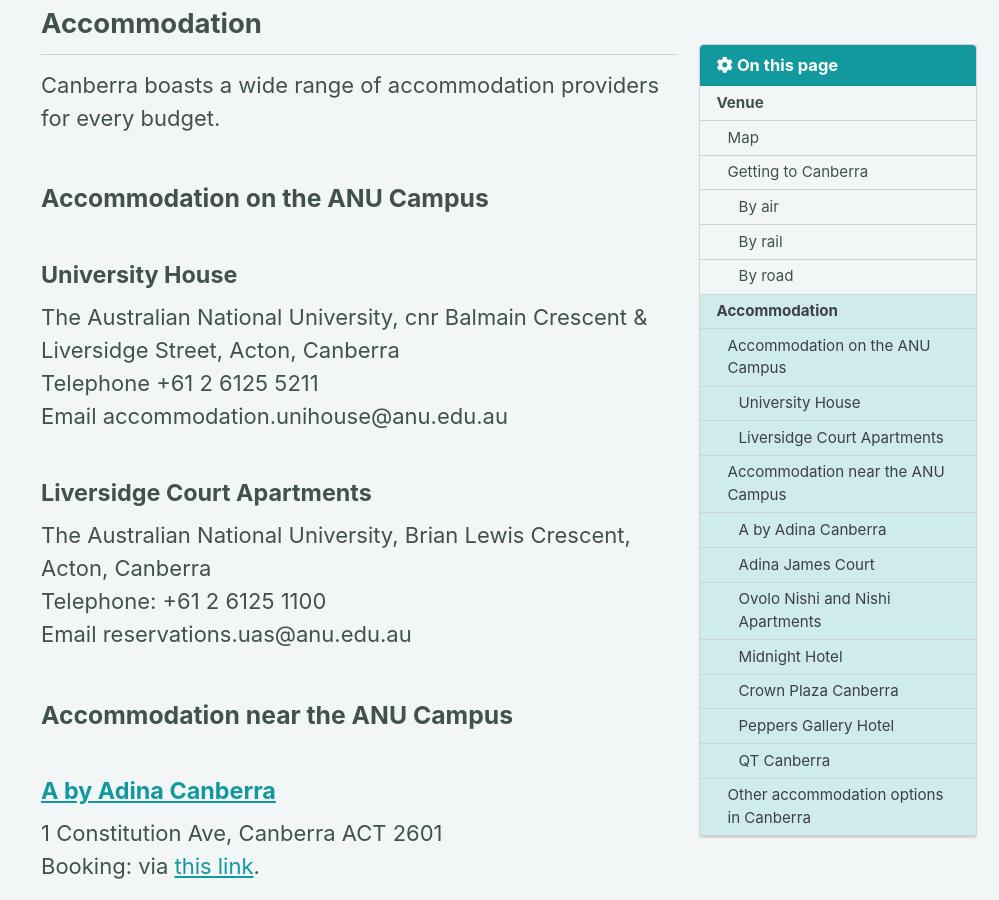
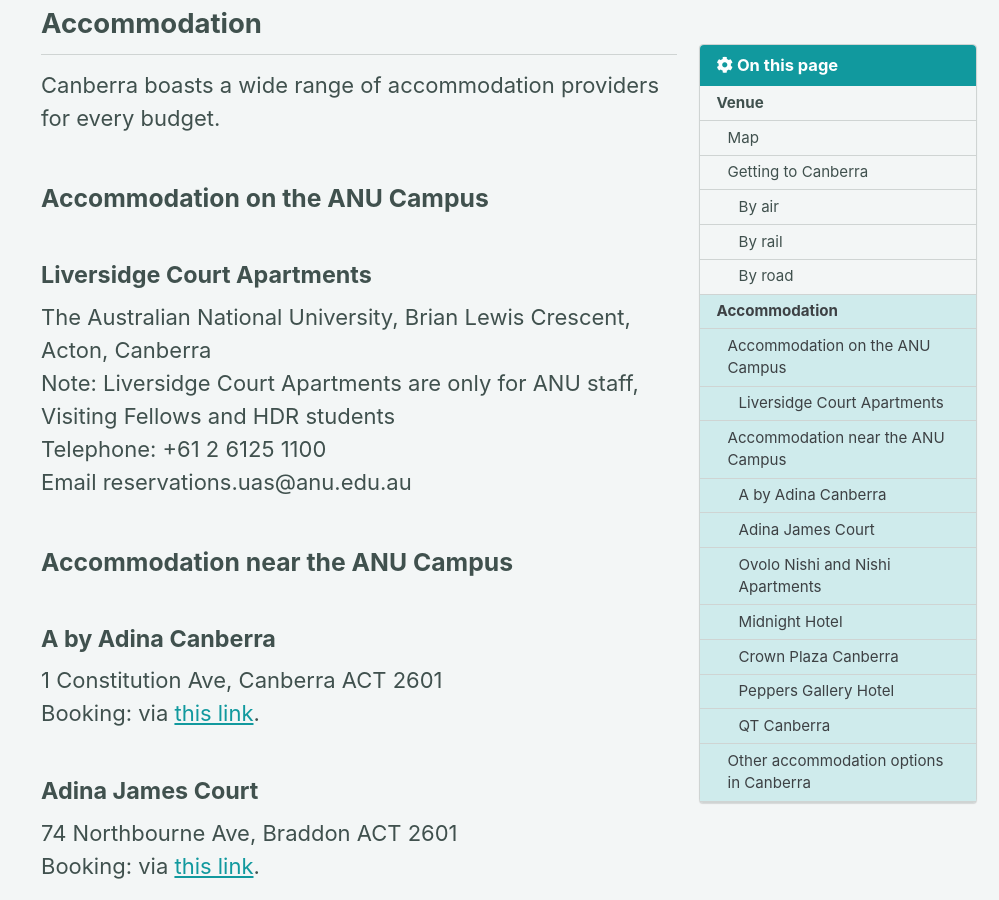
Before and after one commit to jkkummerfeld/alta2025, a Jekyll site: the page built from _pages/venue.md, in a window 1280 px wide and 900 px high, scrolled down 1982 px. Shown: the whole window, without its empty margins (281-1280 px from the left). Built offline with Jekyll 4.4.1, drawn with Linux system fonts in a browser that asks for light colours; cached includes are drawn as plain includes.

Commit message:
Update accom further

```diff
--- a/_pages/venue.md
+++ b/_pages/venue.md
@@ -40,24 +40,20 @@ Canberra boasts a wide range of accommodation providers for every budget.
 
 ### Accommodation on the ANU Campus
 
-#### University House
-The Australian National University, cnr Balmain Crescent & Liversidge Street, Acton, Canberra
-Telephone +61 2  6125 5211
-Email accommodation.unihouse@anu.edu.au
-
 #### Liversidge Court Apartments
 The Australian National University, Brian Lewis Crescent, Acton, Canberra
+Note: Liversidge Court Apartments are only for ANU staff, Visiting Fellows and HDR students
 Telephone: +61 2 6125 1100
 Email reservations.uas@anu.edu.au
 
 ### Accommodation near the ANU Campus
 
-#### [A by Adina Canberra](https://reservations.tfehotels.com/?adult=1&arrive=2024-12-02&chain=14687&child=0&config=CORPNP_SBE&configcode=CORPNP_SBE&currency=AUD&depart=2024-12-04&hotel=31228&level=hotel&locale=en-US&productcurrency=AUD&promo=ALTAWORKSHOP1224&rooms=1&theme=ABASBE&themecode=ABASBE)
+#### A by Adina Canberra
 
 1 Constitution Ave, Canberra ACT 2601
 Booking: via [this link](https://reservations.tfehotels.com/?adult=1&arrive=2024-12-02&chain=14687&child=0&config=CORPNP_SBE&configcode=CORPNP_SBE&currency=AUD&depart=2024-12-04&hotel=31228&level=hotel&locale=en-US&productcurrency=AUD&promo=ALTAWORKSHOP1224&rooms=1&theme=ABASBE&themecode=ABASBE).
 
-#### [Adina James Court](https://reservations.tfehotels.com/?adult=1&arrive=2024-12-02&chain=14687&child=0&config=CORPNP_SBE&configcode=CORPNP_SBE&currency=AUD&depart=2024-12-04&hotel=58450&level=hotel&locale=en-US&productcurrency=AUD&promo=ALTAWORKSHOP1224&rooms=1&theme=ADISBE&themecode=ADISBE)
+#### Adina James Court
 
 74 Northbourne Ave, Braddon ACT 2601
 Booking: via [this link](https://reservations.tfehotels.com/?adult=1&arrive=2024-12-02&chain=14687&child=0&config=CORPNP_SBE&configcode=CORPNP_SBE&currency=AUD&depart=2024-12-04&hotel=58450&level=hotel&locale=en-US&productcurrency=AUD&promo=ALTAWORKSHOP1224&rooms=1&theme=ADISBE&themecode=ADISBE).
@@ -68,7 +64,7 @@ NewActon Precinct, 25 Edinburgh Ave, Canberra ACT 2601
 Rooms range from $229 - $269
 Booking: please email events.nishi@ovolohotels.com with booking code “ALTA ANU 2024” or “744067”.
 
-#### [Midnight Hotel](https://www.marriott.com/en-us/hotels/cbrak-midnight-hotel-autograph-collection/overview/)
+#### Midnight Hotel
 
 1 Elouera St, Braddon ACT 2612
 Booking: via [this link](https://www.marriott.com/en-us/hotels/cbrak-midnight-hotel-autograph-collection/overview/), please enter "BC6” in the Corp/Promo Code area under Special Rates.
```
